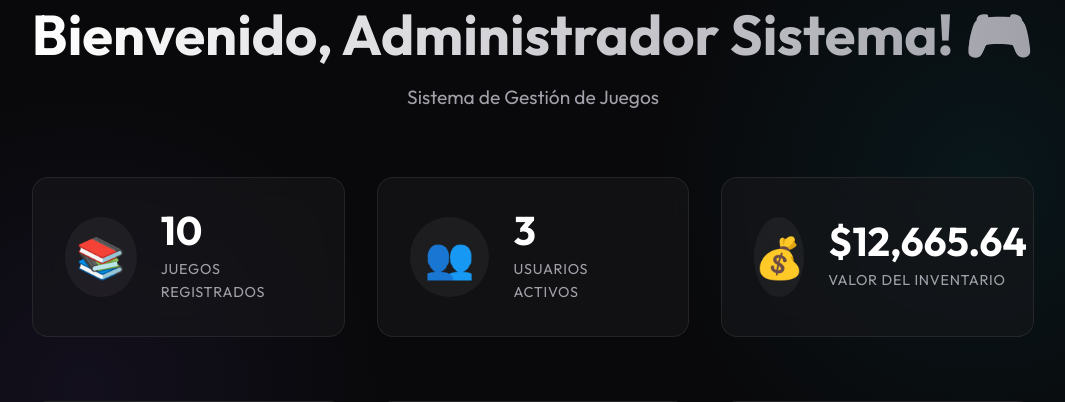
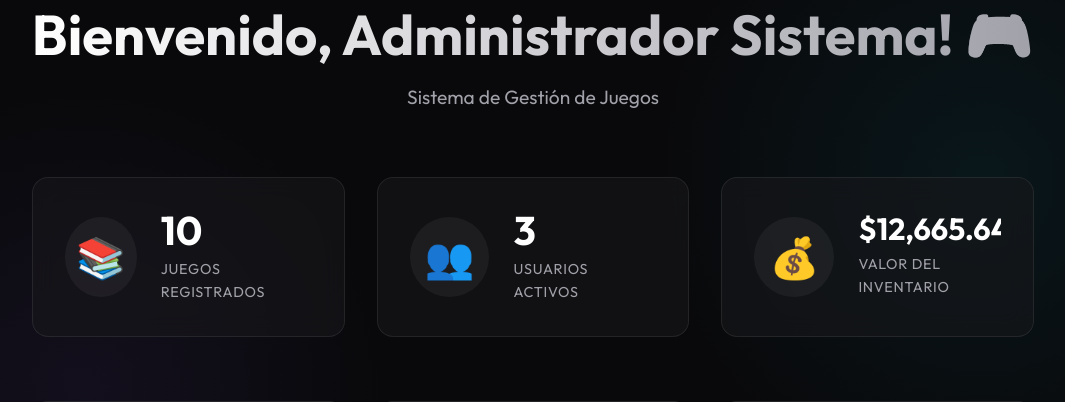
Before and after one commit to ErickMendoza117/sistema-juegos, a PHP site: page / in a window 1280 px wide. Shown: the part 135-537 px from the top of the page, without its empty margins (107-1172 px from the left). Run offline with PHP 8.4, Linux system fonts and the light colour scheme; a user stored in the database is signed in; data comes from the database, SQL or seed files in the repository.

Commit message:
Se corrigieron errores pequeños de UI.

```diff
--- a/css/styles.css
+++ b/css/styles.css
@@ -586,6 +586,12 @@ select option {
     border-radius: 0.25rem;
 }
 
+.login-box form button {
+    width: 100%;
+    justify-content: center;
+    margin-top: 1rem;
+}
+
 /* Alerts */
 .alert {
     padding: 1rem 1.5rem;
--- a/index.php
+++ b/index.php
@@ -46,8 +46,8 @@ $valor_inventario = $conn->query("SELECT SUM(precio * stock) as total FROM juego
 
             <div class="stat-card">
                 <div class="stat-icon">💰</div>
-                <div class="stat-info">
-                    <h3>$<?php echo number_format($valor_inventario, 2); ?></h3>
+                <div class="stat-info" style="min-width: 0; flex: 1; overflow: hidden;">
+                    <h3 id="inventory-value" style="white-space: nowrap;">$<?php echo number_format($valor_inventario, 2); ?></h3>
                     <p>Valor del Inventario</p>
                 </div>
             </div>
@@ -75,5 +75,30 @@ $valor_inventario = $conn->query("SELECT SUM(precio * stock) as total FROM juego
     </div>
 
     <?php include 'includes/footer.php'; ?>
+
+    <script>
+        document.addEventListener('DOMContentLoaded', function() {
+            const inventoryValue = document.getElementById('inventory-value');
+            if (inventoryValue) {
+                const container = inventoryValue.parentElement;
+
+                const adjustFontSize = () => {
+                    // Reset to original size to check if it fits
+                    let fontSize = 2.5;
+                    inventoryValue.style.fontSize = fontSize + 'rem';
+
+                    // Reduce font size until it fits
+                    while (inventoryValue.scrollWidth > container.clientWidth && fontSize > 1.0) {
+                        fontSize -= 0.1;
+                        inventoryValue.style.fontSize = fontSize + 'rem';
+                    }
+                };
+
+                // Run on load and resize
+                adjustFontSize();
+                window.addEventListener('resize', adjustFontSize);
+            }
+        });
+    </script>
 </body>
 </html>
```
